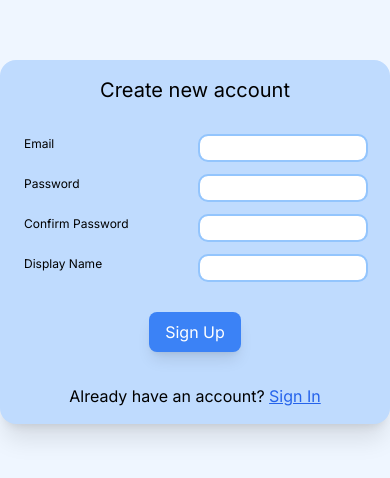
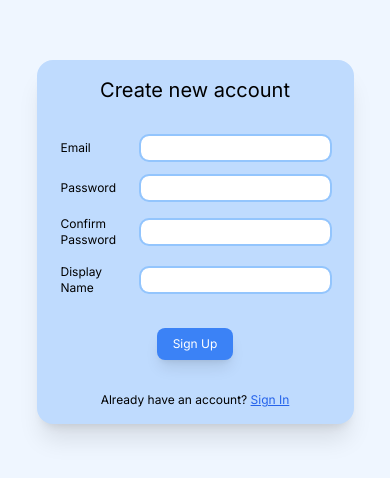
Before and after one commit to PrinceM13/nextjs-todo-list, a Next.js app: page /sign-up in a window 390 px wide. Shown: the part 180-658 px from the top of the page. Built offline with nearby package versions, Linux system fonts and the light colour scheme; no server answers.

Commit message:
fix(responsive): adjust for reset-password form

```diff
--- a/components/Form/Login/index.tsx
+++ b/components/Form/Login/index.tsx
@@ -89,13 +89,13 @@ export default function LoginForm(): JSX.Element {
           />
           <Link
             href={url + "/forgot-password"}
-            className="text-blue-600 underline cursor-pointer self-end"
+            className="text-blue-600 underline cursor-pointer self-end text-xs md:text-sm lg:text-base"
           >
             Forgot Password
           </Link>
         </Layout.FormInput>
         <Button.Default type="submit">Sign In</Button.Default>
-        <p>
+        <p className="text-xs md:text-sm lg:text-base">
           {`Don't have an account? `}
           <Link href={url + "/sign-up"} className="text-blue-600 underline cursor-pointer">
             Sign Up
--- a/components/Form/ResetPassword/index.tsx
+++ b/components/Form/ResetPassword/index.tsx
@@ -96,14 +96,12 @@ export default function ResetPasswordForm(): JSX.Element {
       <FormFrame onSubmit={handleSubmit}>
         <Layout.FormInput>
           <Input.TextWithLabel
-            labelWidth="10rem"
             label="Password"
             initialValue={resetInput.password}
             isRequired={true}
             onChange={(value) => onInputChange("password", value)}
           />
           <Input.TextWithLabel
-            labelWidth="10rem"
             label="Confirm Password"
             initialValue={resetInput.confirmPassword}
             isRequired={true}
--- a/components/Form/SignUp/index.tsx
+++ b/components/Form/SignUp/index.tsx
@@ -91,21 +91,18 @@ export default function SignUpForm(): JSX.Element {
         <Layout.FormInput>
           <Input.TextWithLabel
             type="email"
-            labelWidth="10rem"
             label="Email"
             initialValue={registerInput.email}
             isRequired={true}
             onChange={(value) => onInputChange("email", value)}
           />
           <Input.TextWithLabel
-            labelWidth="10rem"
             label="Password"
             initialValue={registerInput.password}
             isRequired={true}
             onChange={(value) => onInputChange("password", value)}
           />
           <Input.TextWithLabel
-            labelWidth="10rem"
             label="Confirm Password"
             initialValue={registerInput.confirmPassword}
             isRequired={true}
@@ -113,7 +110,6 @@ export default function SignUpForm(): JSX.Element {
             error={isPasswordMatch ? "" : "password not match"}
           />
           <Input.TextWithLabel
-            labelWidth="10rem"
             label="Display Name"
             initialValue={registerInput.displayName}
             isRequired={true}
@@ -121,7 +117,7 @@ export default function SignUpForm(): JSX.Element {
           />
         </Layout.FormInput>
         <Button.Default type="submit">Sign Up</Button.Default>
-        <p>
+        <p className="text-xs md:text-sm lg:text-base">
           Already have an account?{" "}
           <Link href={url + "/login"} className="text-blue-600 underline cursor-pointer">
             Sign In
--- a/components/Form/TodoItem/index.tsx
+++ b/components/Form/TodoItem/index.tsx
@@ -76,7 +76,7 @@ export default function TodoItemForm({
 
   return (
     <>
-      <section className="flex flex-col gap-8 max-w-[500px] w-[95%] lg:w-[60%] self-center px-6 py-4 md:px-12 md:py-8 lg:px-16 lg:py-12 rounded-xl shadow-xl bg-yellow-200">
+      <section className="flex flex-col gap-8 max-w-[500px] w-[95%] self-center px-6 py-4 md:px-12 md:py-8 lg:px-16 lg:py-12 rounded-xl shadow-xl bg-yellow-200">
         <div className="flex justify-between">
           <div className="flex gap-2 items-center">
             {/* isCompleted */}
--- a/components/base/Button/Default/index.tsx
+++ b/components/base/Button/Default/index.tsx
@@ -15,7 +15,7 @@ export default function ButtonDefault({
     <button
       type={type}
       onClick={onClick}
-      className={`px-4 py-2 rounded-lg text-white bg-blue-500 hover:bg-blue-600 active:bg-blue-700 shadow-lg ${className}`}
+      className={`px-4 py-2 rounded-lg text-xs md:text-sm lg:text-base text-white bg-blue-500 hover:bg-blue-600 active:bg-blue-700 shadow-lg ${className}`}
     >
       {children}
     </button>
--- a/components/base/Input/LabelFrame/index.tsx
+++ b/components/base/Input/LabelFrame/index.tsx
@@ -12,9 +12,9 @@ export default function LabelFrame({
   labelWidth = ""
 }: LabelFrameProps): JSX.Element {
   return (
-    <div className="flex justify-between gap-4 text-xs md:text-sm lg:text-base">
+    <div className="flex justify-between items-center gap-4 text-xs md:text-sm lg:text-base">
       {label && (
-        <label className="flex-shrink-0 w-16 lg:w-24" style={{ width: labelWidth }}>
+        <label className="flex-shrink-0 w-16 lg:w-36" style={{ width: labelWidth }}>
           {label}
         </label>
       )}
```
